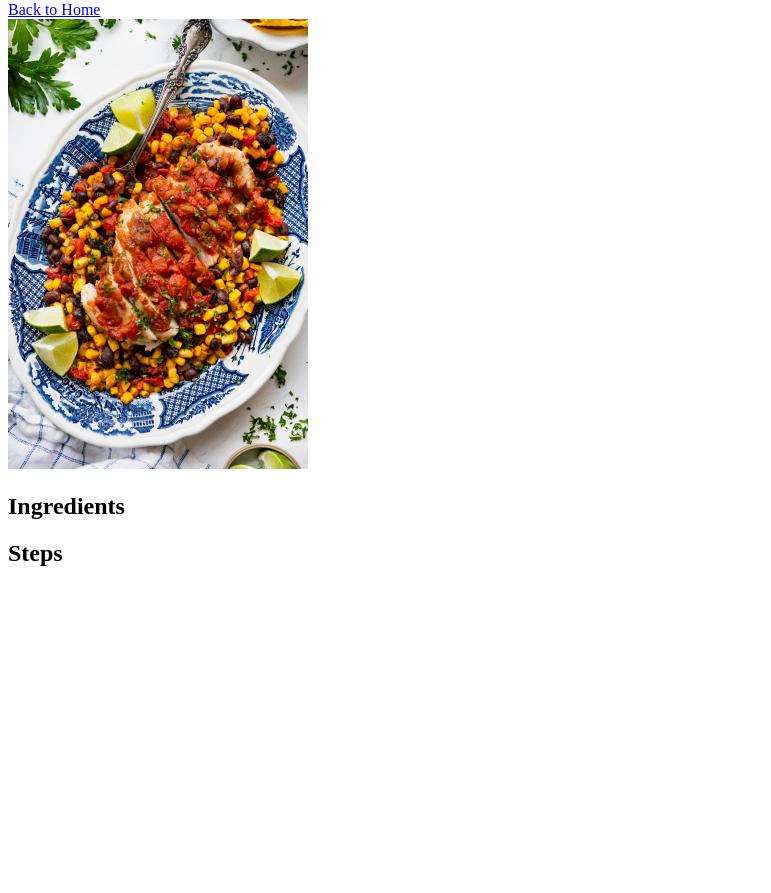
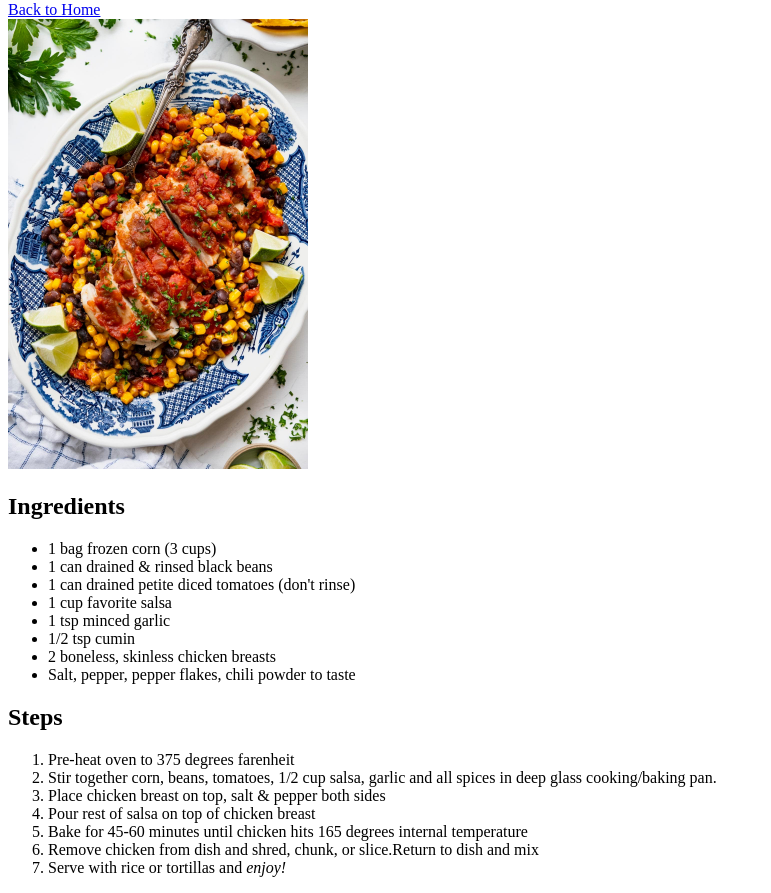
Before and after one commit to JuliaHolmes/odin-recipes, a plain HTML site: page salsa_chicken.html in a window 1280 px wide. Shown: the part 79-972 px from the top of the page, without its empty margins (0-771 px from the left). Before the commit the page ends 800 px from the top, so only its background shows below. Drawn offline with Linux system fonts and the light colour scheme.

Commit message:
Add Salsa Chicken recipe to page.
I also changed h1 on index.html to say 'My Recipes' instead of Odin.

```diff
--- a/salsa_chicken.html
+++ b/salsa_chicken.html
@@ -11,6 +11,34 @@
     <br />
     <img src="images/salsa-chicken.jpg" alt="salsa chicken" width="300px" />
     <h2>Ingredients</h2>
+    <ul>
+      <li>1 bag frozen corn (3 cups)</li>
+      <li>1 can drained & rinsed black beans</li>
+      <li>1 can drained petite diced tomatoes (don't rinse)</li>
+      <li>1 cup favorite salsa</li>
+      <li>1 tsp minced garlic</li>
+      <li>1/2 tsp cumin</li>
+      <li>2 boneless, skinless chicken breasts</li>
+      <li>Salt, pepper, pepper flakes, chili powder to taste</li>
+    </ul>
     <h2>Steps</h2>
+    <ol>
+      <li>Pre-heat oven to 375 degrees farenheit</li>
+      <li>
+        Stir together corn, beans, tomatoes, 1/2 cup salsa, garlic and all
+        spices in deep glass cooking/baking pan.
+      </li>
+      <li>Place chicken breast on top, salt & pepper both sides</li>
+      <li>Pour rest of salsa on top of chicken breast</li>
+      <li>
+        Bake for 45-60 minutes until chicken hits 165 degrees internal
+        temperature
+      </li>
+      <li>
+        Remove chicken from dish and shred, chunk, or slice.Return to dish and
+        mix
+      </li>
+      <li>Serve with rice or tortillas and <em>enjoy!</em></li>
+    </ol>
   </body>
 </html>
```
Also changed, not shown: index.html (+1 -1 lines).
